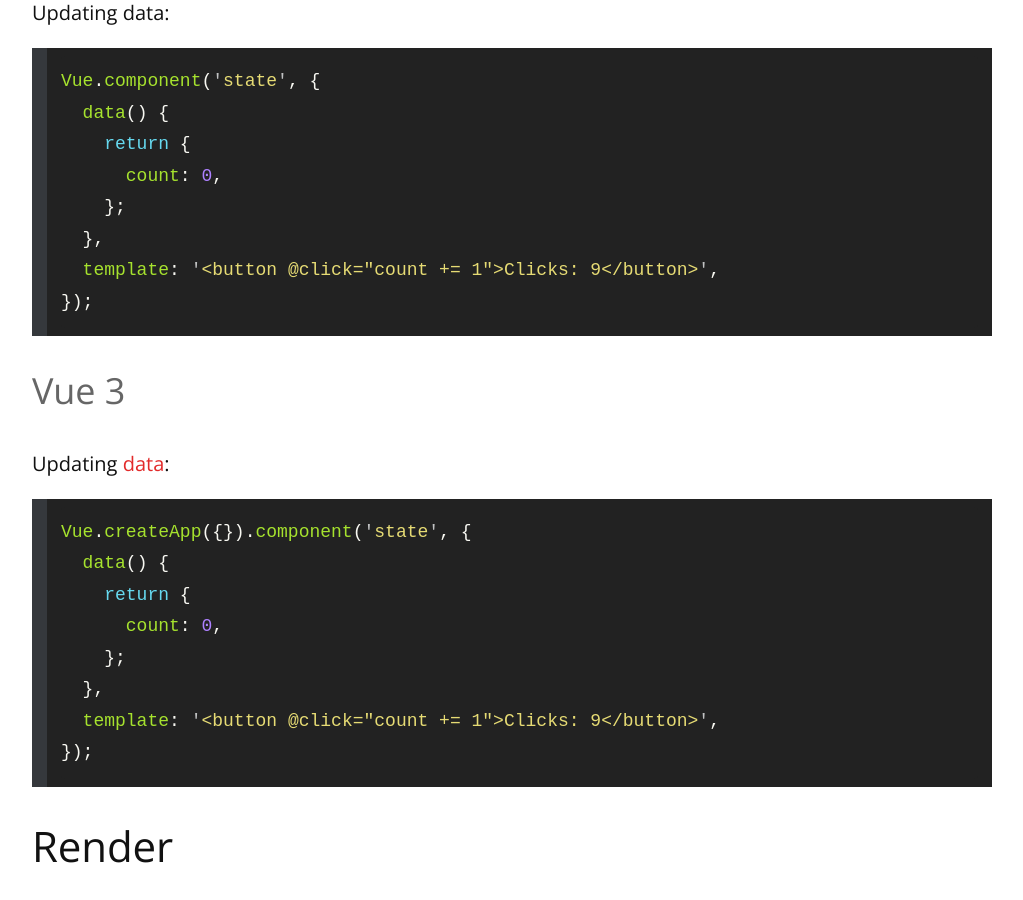
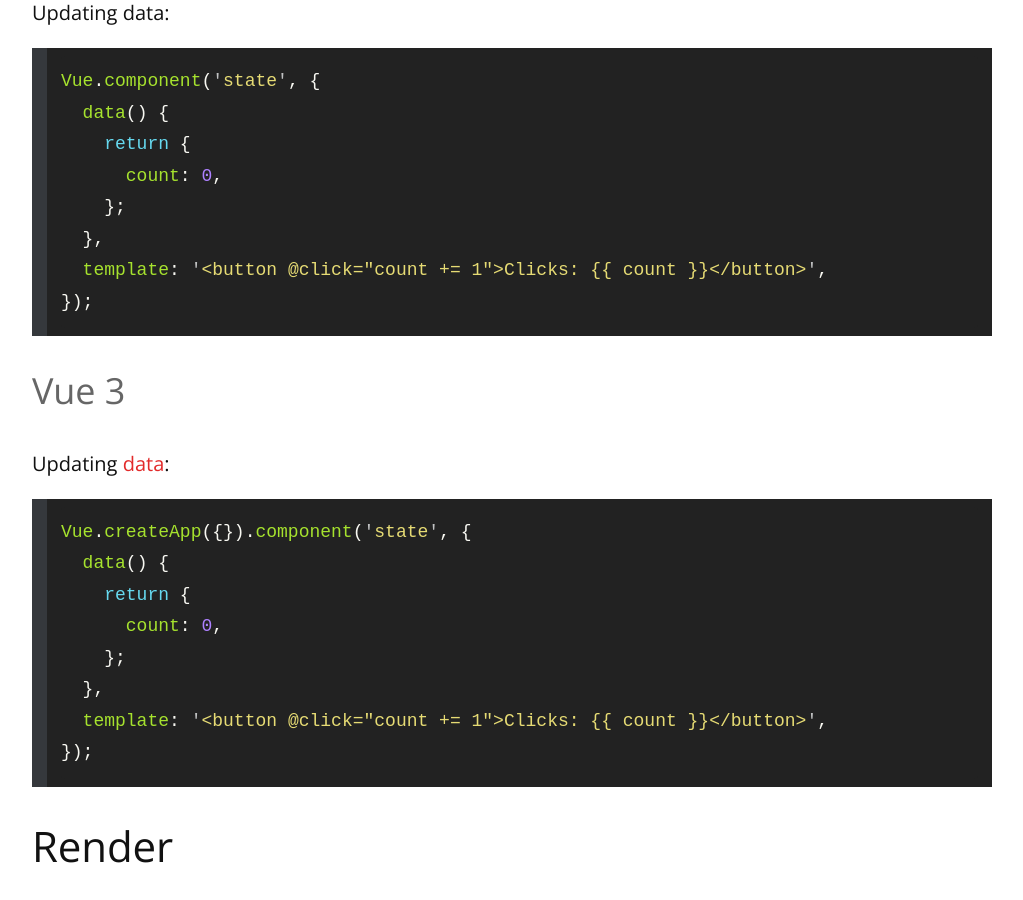
Before and after one commit to remarkablemark/remarkablemark.github.io, a Jekyll site: the page built from _posts/2020/2020-12-17-react-versus-vue-comparison.md, in a window 1280 px wide and 900 px high, scrolled down 8910 px. Shown: the whole window, without its empty margins (128-1151 px from the left). Built offline with Jekyll 4.4.1, drawn with Linux system fonts in a browser that asks for light colours; comment, search, counter and statistics services are not loaded; some of the changed text lies outside the part shown.

Commit message:
fix(posts): update "React versus Vue: A Code Comparison"
Post: 2020-12-17-react-versus-vue-comparison.md

Escape Jekyll double curly braces in code blocks and update title
and categories.

https://medium.com/javascript-in-plain-english/react-versus-vue-comparison-9289f4027c3a

````diff
--- a/_posts/2020/2020-12-17-react-versus-vue-comparison.md
+++ b/_posts/2020/2020-12-17-react-versus-vue-comparison.md
@@ -164,6 +164,8 @@
 
 Component with [data](https://vuejs.org/v2/api/#data):
 
+{% raw %}
+
 ```js
 Vue.component('prop', {
   data() {
@@ -175,7 +177,11 @@
 });
 ```
 
+{% endraw %}
+
 Component with [props](https://vuejs.org/v2/api/#props):
+
+{% raw %}
 
 ```js
 // prop.js
@@ -185,6 +191,8 @@
 });
 ```
 
+{% endraw %}
+
 ```html
 <!-- prop.html -->
 <prop name="prop"></prop>
@@ -193,6 +201,8 @@
 ### Vue 3
 
 Component with [data](https://v3.vuejs.org/api/options-data.html#data-2):
+
+{% raw %}
 
 ```js
 Vue.createApp({}).component('prop', {
@@ -205,7 +215,11 @@
 });
 ```
 
+{% endraw %}
+
 Component with [props](https://v3.vuejs.org/api/options-data.html#props):
+
+{% raw %}
 
 ```js
 // prop.js
@@ -215,12 +229,16 @@
 });
 ```
 
+{% endraw %}
+
 ```html
 <!-- prop.html -->
 <prop name="prop"></prop>
 ```
 
 App with data and component with props:
+
+{% raw %}
 
 ```js
 // prop.js
@@ -241,6 +259,8 @@
 
 app.mount('#app');
 ```
+
+{% endraw %}
 
 ```html
 <!-- prop.html -->
@@ -292,6 +312,8 @@
 
 Updating data:
 
+{% raw %}
+
 ```js
 Vue.component('state', {
   data() {
@@ -303,9 +325,13 @@
 });
 ```
 
+{% endraw %}
+
 ### Vue 3
 
 Updating [data](https://v3.vuejs.org/guide/data-methods.html#data-properties):
+
+{% raw %}
 
 ```js
 Vue.createApp({}).component('state', {
@@ -317,6 +343,8 @@
   template: '<button @click="count += 1">Clicks: {{ count }}</button>',
 });
 ```
+
+{% endraw %}
 
 ## Render
 
````
Also changed, not shown: other parts of _posts/2020/2020-12-17-react-versus-vue-comparison.md (+3 -3 lines).
